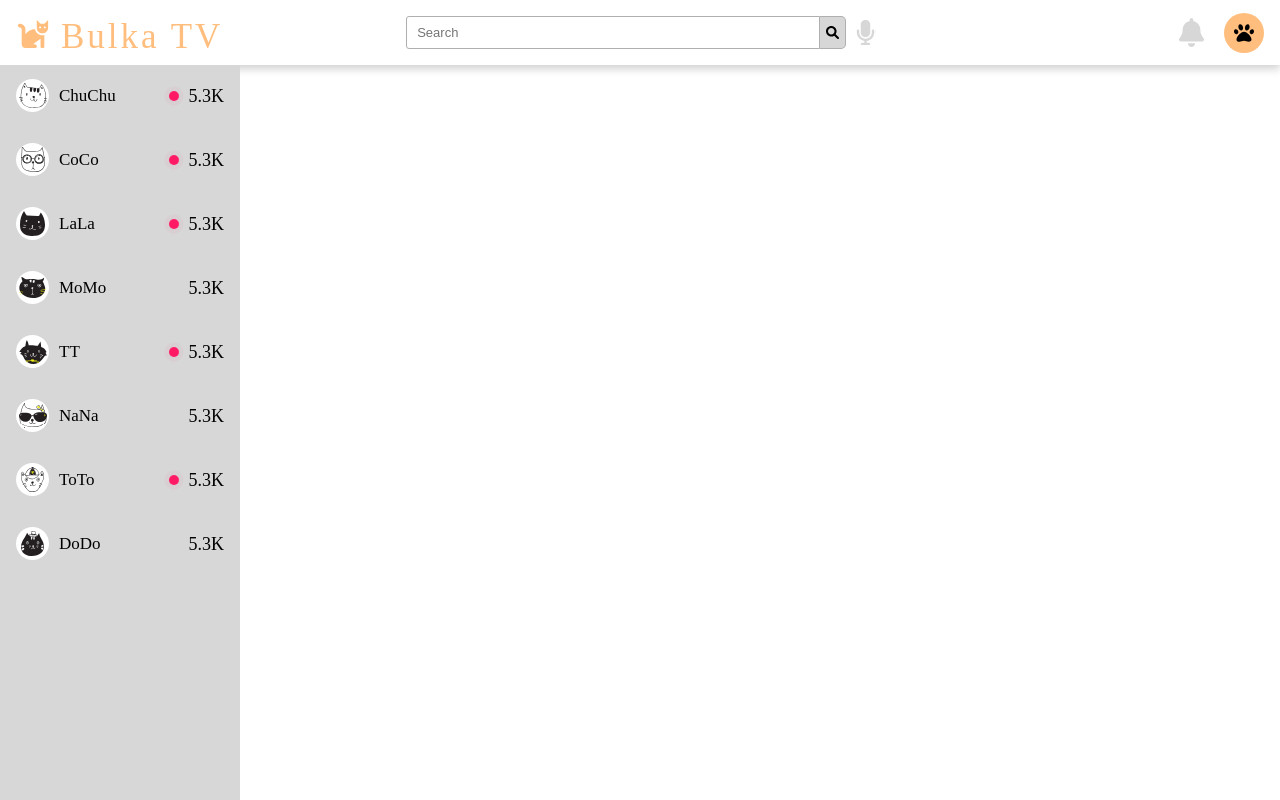
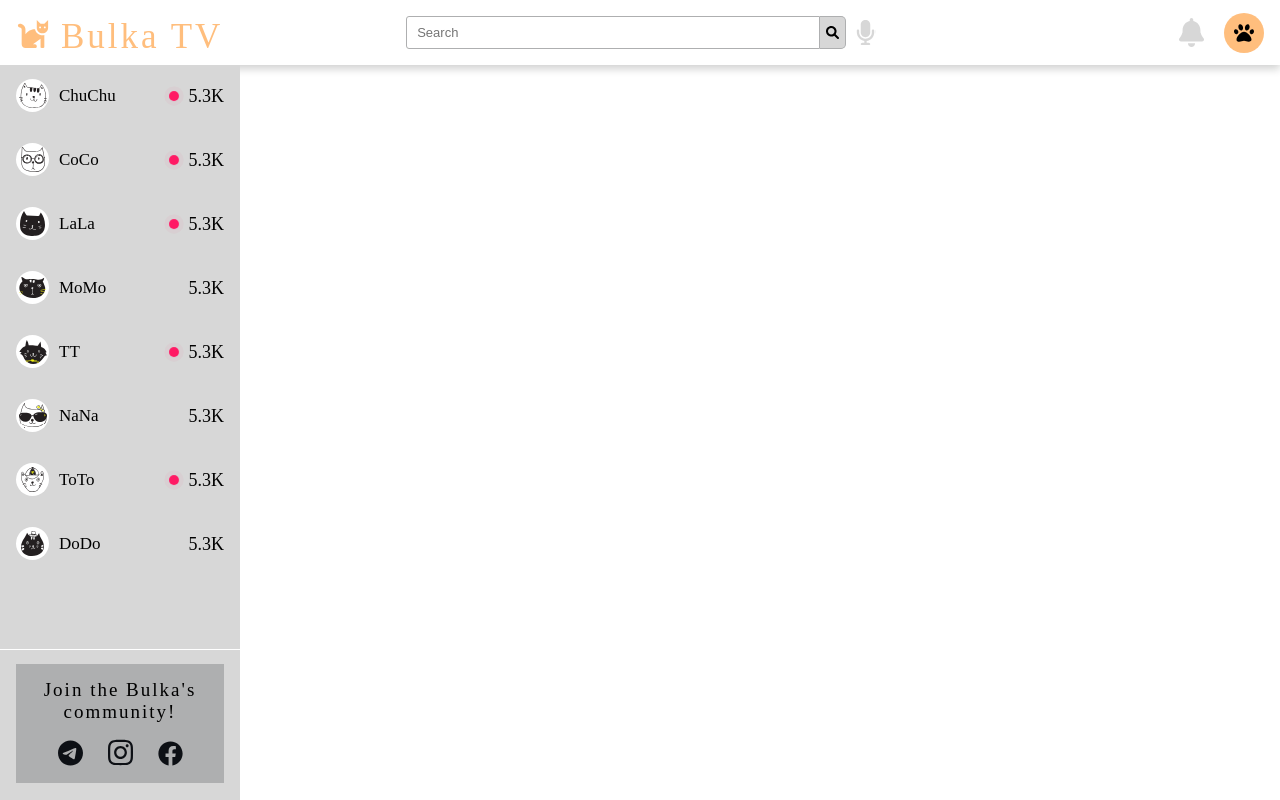
Before and after one commit to Liubomyr86/BulkaTV, a website: page html-css/index.html in a window 1280 px wide. Drawn offline with Linux system fonts and the light colour scheme.

Commit message:
add sidebar info

```diff
--- a/html-css/index.html
+++ b/html-css/index.html
@@ -119,7 +119,16 @@
             <span class="user__viewers">5.3K</span>
           </div>
         </div>
-        <div class="sidebar__info"></div>
+        <div class="sidebar__info">
+          <div class="info">
+            <p class="info__text">Join the Bulka's community!</p>
+            <div class="info__social">
+              <span class="icon icon_telegram"></span>
+              <span class="icon icon_instagram"></span>
+              <span class="icon icon_facebook"></span>
+            </div>
+          </div>
+        </div>
       </aside>
       <div class="content"></div>
     </main>
--- a/html-css/sass/components/_icon.scss
+++ b/html-css/sass/components/_icon.scss
@@ -39,11 +39,22 @@
     background: $neutralDark;
   }
 
+  &_telegram,
+  &_instagram,
+  &_facebook {
+    width: 25px;
+    background: $neutralDark;
+
+    &:hover,
+    :focus {
+      background-color: $neutralBlue;
+    }
+  }
+
   &_paw {
     -webkit-mask: url("assets/icons/paw-solid.svg");
     mask: url("assets/icons/paw-solid.svg");
   }
-
   &_settings {
     -webkit-mask: url("assets/icons/gear-solid.svg");
     mask: url("assets/icons/gear-solid.svg");
@@ -53,4 +64,20 @@
     mask: url("assets/icons/right-from-bracket-solid.svg");
     background: $tertiary;
   }
+
+  &_telegram {
+    -webkit-mask: url("assets/icons/telegram.svg");
+    mask: url("assets/icons/telegram.svg");
+    height: 26px;
+  }
+  &_instagram {
+    -webkit-mask: url("assets/icons/instagram.svg");
+    mask: url("assets/icons/instagram.svg");
+    height: 30px;
+  }
+  &_facebook {
+    -webkit-mask: url("assets/icons/facebook.svg");
+    mask: url("assets/icons/facebook.svg");
+    height: 25px;
+  }
 }
--- /dev/null
+++ b/html-css/sass/components/_info.scss
@@ -0,0 +1,30 @@
+.info {
+  display: flex;
+  flex-direction: column;
+  padding: 15px;
+  background-color: $secondaryDark;
+
+  &__text {
+    margin-bottom: 15px;
+    font-size: 1.9rem;
+    line-height: 2.2rem;
+    text-align: center;
+    letter-spacing: 2px;
+
+    // &::-moz-selection {
+    //   color: $neutralLight;
+    //   background: $primary;
+    // }
+
+    &::selection {
+      color: $neutralLight;
+      background: $primary;
+    }
+  }
+  &__social {
+    display: flex;
+    align-items: center;
+    justify-content: center;
+    column-gap: 25px;
+  }
+}
--- a/html-css/sass/layout/_sidebar.scss
+++ b/html-css/sass/layout/_sidebar.scss
@@ -1,4 +1,5 @@
 .sidebar {
+  display: flex;
   flex-shrink: 0;
   width: 240px;
   background-color: $secondary;
@@ -33,4 +34,13 @@
       background-color: $secondaryDark;
     }
   }
+
+  &__info {
+    margin-top: auto;
+    padding: 14px 16px 17px;
+    width: 240px;
+    border-top: 1px solid $neutralLight;
+    background-color: $secondary;
+    z-index: 1;
+  }
 }
--- a/html-css/sass/style.scss
+++ b/html-css/sass/style.scss
@@ -10,6 +10,7 @@
 @import "components/navigation";
 @import "components/user";
 @import "components/dot";
+@import "components/info";
 
 // Layout
 @import "layout/header";
```
Also changed, not shown: html-css/assets/icons/facebook.svg (renamed from html-css/assets/icons/facebook-brands.svg), html-css/assets/icons/instagram.svg (renamed from html-css/assets/icons/instagram-brands.svg), html-css/assets/icons/telegram.svg (renamed from html-css/assets/icons/telegram-brands.svg), html-css/style.css, 1 other file.
